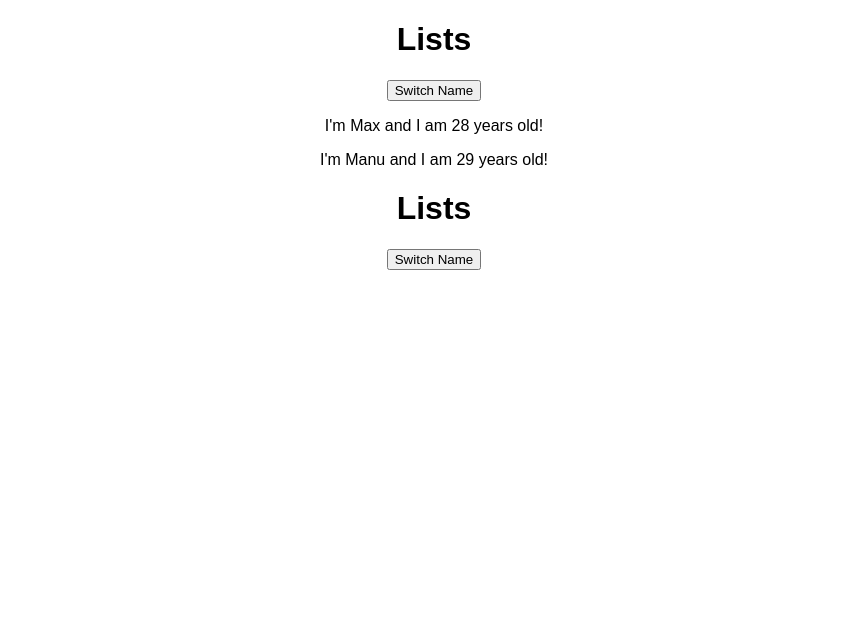
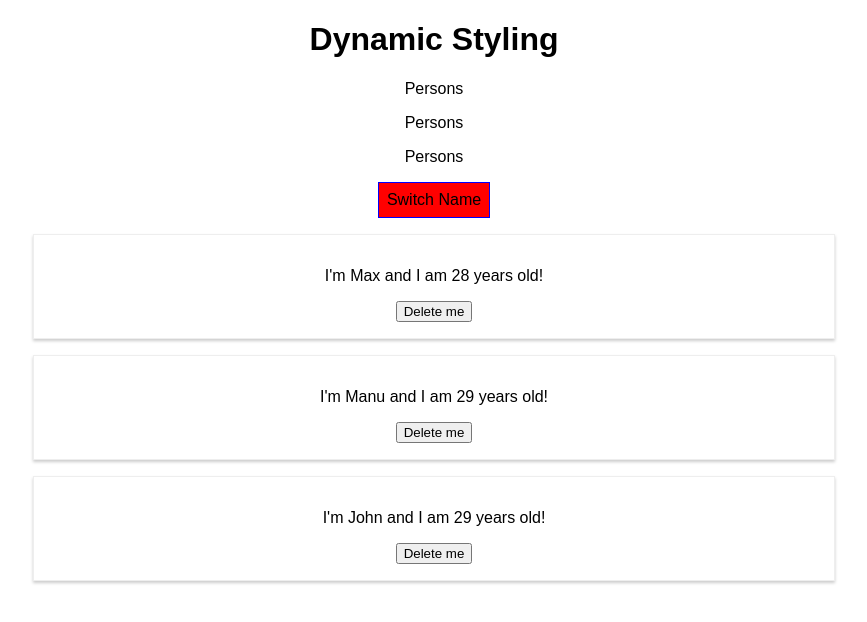
Before and after one commit to gonzaloamadio/react-playground, a React (Create React App) app: page / in a window 1280 px wide. Both pictures are taken after a click on the button "Switch Name". Shown: the top 622 px of the page, without its empty margins (206-1073 px from the left). Built offline with nearby package versions, Linux system fonts and the light colour scheme.

Commit message:
Basic Styling, Dynamic style, Dynamic className

```diff
--- a/src/App.css
+++ b/src/App.css
@@ -2,27 +2,10 @@
   text-align: center;
 }
 
-.App-logo {
-  animation: App-logo-spin infinite 20s linear;
-  height: 80px;
+.red {
+  color : red
 }
 
-.App-header {
-  background-color: #222;
-  height: 150px;
-  padding: 20px;
-  color: white;
+.bold {
+  font-weight: bold
 }
-
-.App-title {
-  font-size: 1.5em;
-}
-
-.App-intro {
-  font-size: large;
-}
-
-@keyframes App-logo-spin {
-  from { transform: rotate(0deg); }
-  to { transform: rotate(360deg); }
-}
--- a/src/App.js
+++ b/src/App.js
@@ -7,8 +7,9 @@ import './App.css';
 // import ConditionalRender from './components/presentational/conditional-render'
 // import ConditionalRenderUpgraded from './components/presentational/conditional-render-upgraded'
 // import UnmutableWayOfUpdateState from './components/state/unmutable-way'
-import Lists from './components/presentational/lists'
-import ListsBinding from './components/presentational/lists-function-binding'
+// import Lists from './components/presentational/lists'
+// import ListsBinding from './components/presentational/lists-function-binding'
+import DynamicStyling from './components/styling/dynamic-styling'
 
 class App extends Component {
   render() {
@@ -20,8 +21,9 @@ class App extends Component {
         {/* <ConditionalRender /> */}
         {/* <ConditionalRenderUpgraded /> */}
         {/* <UnmutableWayOfUpdateState /> */}
-        <Lists />
-        <ListsBinding />
+        {/* <Lists /> */}
+        {/* <ListsBinding /> */}
+        <DynamicStyling />
       </div>
     );
   }
--- a/src/components/styling/Person.js
+++ b/src/components/styling/Person.js
@@ -6,9 +6,7 @@ const person = ( props ) => {
         <div className="Person">
             <p onClick={props.click}>I'm {props.name} and I am {props.age} years old!</p>
             <p>{props.children}</p>
-            {/* Two ways binding. Pass data from this component to father. In conjuntion with the
-            code of props.changed function that reads this input element value. */}
-            <input type="text" onChange={props.changed} value={props.name} />
+            {props.clickDelete && <button onClick={props.clickDelete}>Delete me</button>}
         </div>
     )
 };
--- a/src/components/styling/style-component.js
+++ b/src/components/styling/basic-styling.js
@@ -45,8 +45,7 @@ class StyleComponent extends Component {
     }
 
     return (
-
-      <div className="App">
+      <div>
         <h1>Styling</h1>
         <button
             style={style} //Add inline style
--- /dev/null
+++ b/src/components/styling/dynamic-styling.js
@@ -0,0 +1,113 @@
+import React, { Component } from 'react';
+import Person from './Person';
+
+// We are going to change a paragraph style depending on how many persons are we showing.
+// When we start deleting Person, depending on the number of them, the paragraph
+// will have a different set of styles.
+
+class DynamicStyling extends Component {
+  state = {
+    persons: [
+      { id:'asd', name: 'Max', age: 28 },
+      { id:'qwe', name: 'Manu', age: 29 },
+      { id:'zcx', name: 'John', age: 29 },
+    ],
+    showPersons: false,
+    classes : []
+  };
+
+  togglePerson = () => {
+    const doesShow = this.state.showPersons;
+    this.setState({showPersons: !doesShow});
+  };
+
+  handleDeletePerson = (personIndex) => {
+    const persons = [...this.state.persons]
+    persons.splice(personIndex,1)
+    this.setState({persons:persons})
+
+    // Like this, we should manage when to take out from state (if we add elems)
+    // Also, make push only if it was not already made. Becaus if for example
+    // it is <= 10, each time we delete something less than 10, the class will be added.
+    let c = [...this.state.classes]
+    if (persons.length <= 2){
+        this.setState({classes: c.concat('red')})
+    }
+    if (persons.length <= 1){
+        this.setState({classes: c.concat('bold')})
+    }
+  }
+
+  // red and bold are classes defined in App.css (or some another imported css)
+  _handleClasses(){
+    const classes = []
+    if (this.state.persons.length <= 2){
+        classes.push('red')
+    }
+    if (this.state.persons.length <= 1){
+        classes.push('bold')
+    }
+    return classes
+  }
+
+  render() {
+
+    let persons = null;
+    const style = {
+        backgroundColor: 'white',
+        font: 'inherit',
+        border: '1px solid blue',
+        padding: '8px',
+        cursor: 'pointer'
+    }
+
+    // WAY 1
+    const classes = []
+    if (this.state.persons.length <= 2){
+        classes.push('red')
+    }
+    if (this.state.persons.length <= 1){
+        classes.push('bold')
+    }
+
+    // WAY 2
+    const classes2 = this._handleClasses()
+
+    if( this.state.showPersons ){
+        persons = (
+            <div>
+                {this.state.persons.map( (person,index) => {
+                  return (
+                    <Person
+                        clickDelete={this.handleDeletePerson.bind(this,index)}
+                        name={person.name}
+                        age={person.age}
+                        key={person.id}
+                    />
+                  )
+                })
+                }
+            </div>
+        );
+
+        style.backgroundColor = 'red'
+    }
+
+    return (
+      <div className="App">
+        <h1>Dynamic Styling</h1>
+        <p className={classes.join(' ')}> Persons </p>  {/* WAY 1 */}
+        <p className={classes2.join(' ')}> Persons </p> {/* WAY 2 */}
+        <p className={this.state.classes.join(' ')}> Persons </p> {/* WAY 3 */}
+        {/* And another imaginable way of assigning a string there is possible.
+        From a fetch, from */}
+        <button
+            style={style}
+            onClick={this.togglePerson}>Switch Name</button>
+        {persons}
+      </div>
+    );
+  }
+}
+
+export default DynamicStyling;
```
